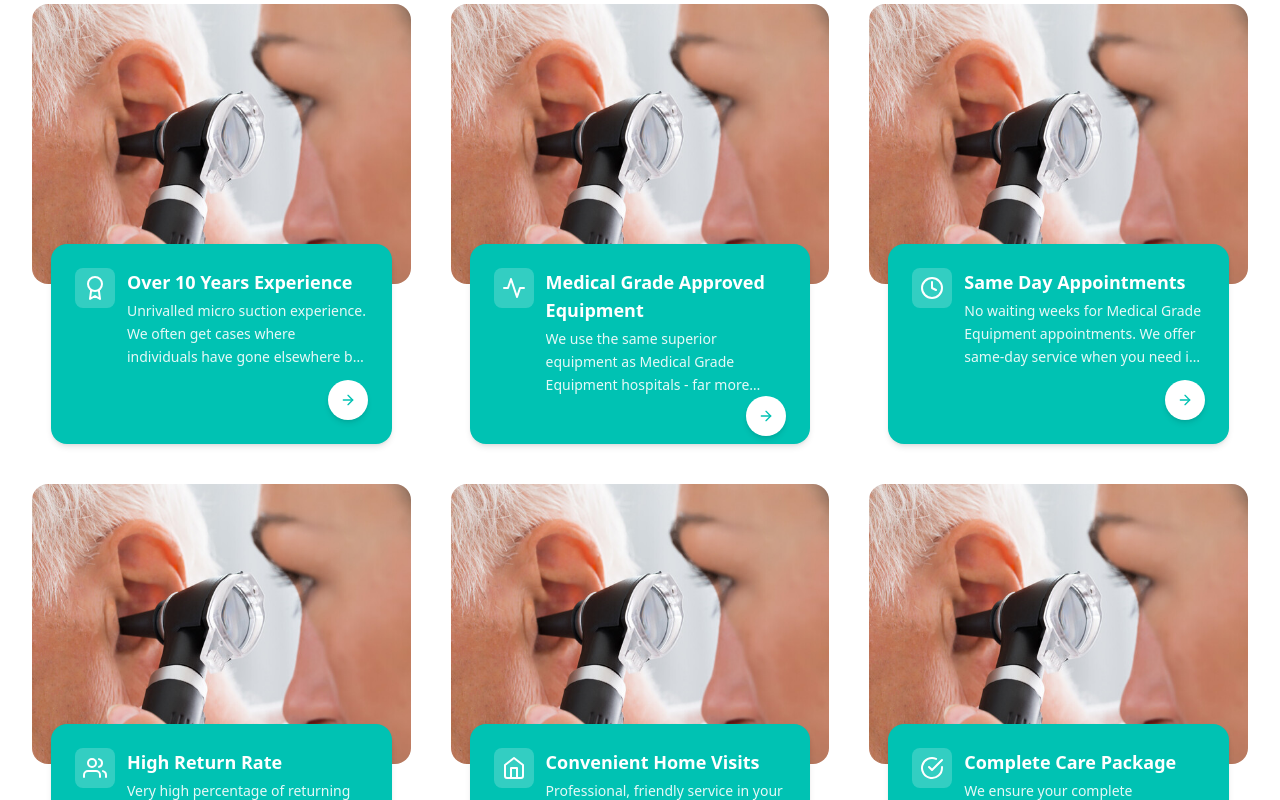
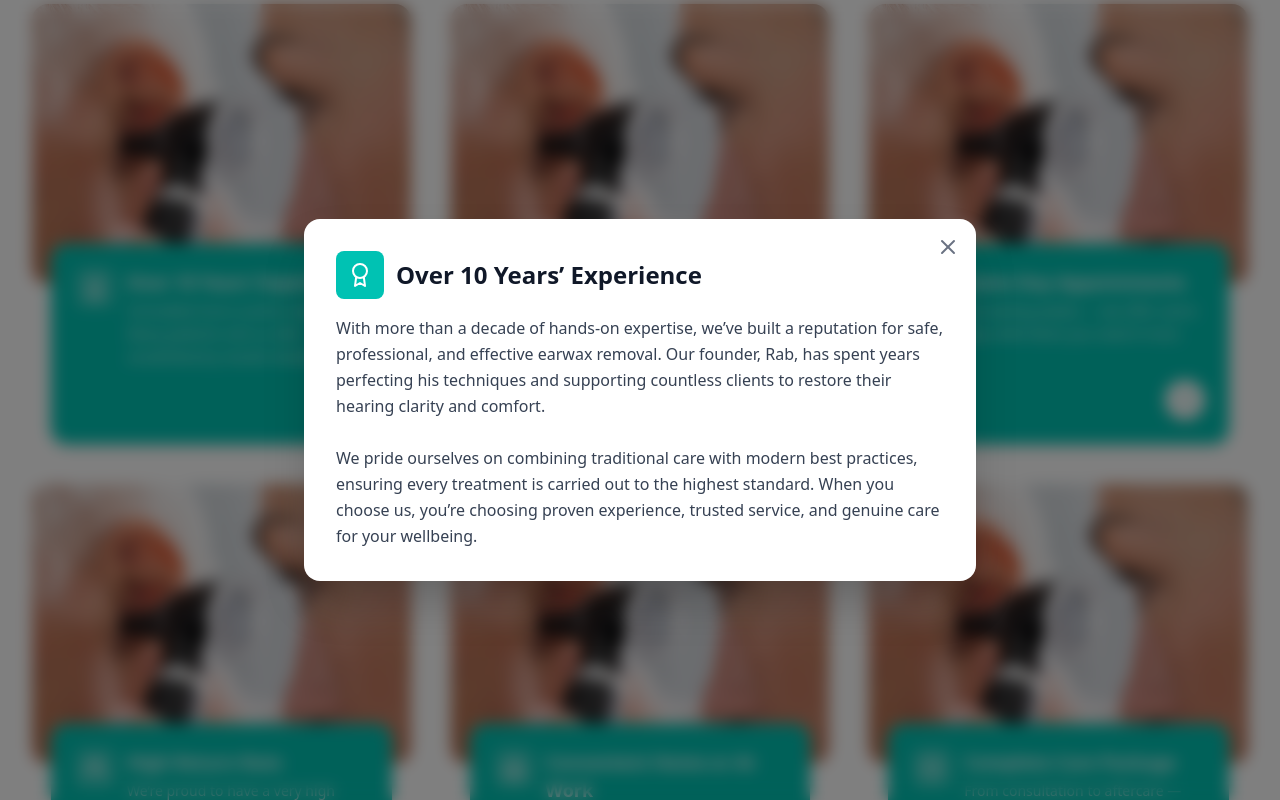
Before and after one commit to shandiru/earwego, a React (Vite) app: page / in a window 1280 px wide. Both pictures are taken after a click on the button 347 px from the left and 1292 px from the top of the page. Shown: the part 892-1692 px from the top of the page. Built offline with nearby package versions, Linux system fonts and the light colour scheme.

Commit message:
add popup

```diff
--- a/src/components/Homepage/WhyChoose.jsx
+++ b/src/components/Homepage/WhyChoose.jsx
@@ -1,6 +1,6 @@
 // src/components/WhyChoose.jsx
 "use client";
-import React, { useEffect } from "react";
+import React, { useEffect, useState } from "react";
 import {
   FiAward,
   FiClock,
@@ -9,65 +9,80 @@ import {
   FiHome,
   FiCheckCircle,
   FiArrowRight,
+  FiX,
 } from "react-icons/fi";
 import AOS from "aos";
 import "aos/dist/aos.css";
 
 const items = [
   {
-    title: "Over 10 Years Experience",
-    desc:
-      "Unrivalled micro suction experience. We often get cases where individuals have gone elsewhere but not received satisfactory results, but end up happy after visiting us.",
+    title: "Over 10 Years’ Experience",
+    short:
+      "Unrivalled micro suction experience. Many patients visit us after unsatisfactory results elsewhere.",
+    full: `With more than a decade of hands-on expertise, we’ve built a reputation for safe, professional, and effective earwax removal. Our founder, Rab, has spent years perfecting his techniques and supporting countless clients to restore their hearing clarity and comfort.
+
+We pride ourselves on combining traditional care with modern best practices, ensuring every treatment is carried out to the highest standard. When you choose us, you’re choosing proven experience, trusted service, and genuine care for your wellbeing.`,
     img: "/dental.png",
     icon: <FiAward className="w-6 h-6 text-white" />,
   },
   {
     title: "Medical Grade Approved Equipment",
-    desc:
-      "We use the same superior equipment as Medical Grade Equipment hospitals - far more efficient than high street alternatives for quicker, more comfortable procedures.",
+    short:
+      "We use superior medical-grade equipment for safe, hygienic, and precise treatments.",
+    full: `Your safety and comfort are our top priority. That’s why we only use medical grade, industry-approved equipment for every earwax removal procedure. This ensures treatments are not only highly effective but also safe, hygienic, and comfortable from start to finish.
+
+By investing in the latest approved tools, we’re able to deliver precise results while giving you peace of mind that you’re in trusted hands.`,
     img: "/dental.png",
     icon: <FiActivity className="w-6 h-6 text-white" />,
   },
   {
     title: "Same Day Appointments",
-    desc:
-      "No waiting weeks for Medical Grade Equipment appointments. We offer same-day service when you need it most, often within hours of your call.",
+    short: "No waiting weeks — we offer same-day relief when you need it most.",
+    full: `No need to wait weeks to be seen — we offer same day appointments, so you can get relief quickly and safely. Using our medical grade approved equipment, we provide fast, effective treatments without long delays, helping you get back to clear and comfortable hearing as soon as possible.`,
     img: "/dental.png",
     icon: <FiClock className="w-6 h-6 text-white" />,
   },
   {
     title: "High Return Rate",
-    desc:
-      "Very high percentage of returning happy customers who we've treated over the last few years and trust us with their ongoing ear care needs.",
+    short: "We’re proud to have a very high percentage of returning happy customers.",
+    full: `Our customers don’t just visit once — they trust us time and time again. Thanks to our professional care, comfortable treatments, and lasting results, we’re proud to have a very high percentage of returning happy customers.
+
+For us, it’s more than a service — it’s about building long-term relationships and becoming the go-to choice for safe and effective earwax removal.`,
     img: "/dental.png",
     icon: <FiUsers className="w-6 h-6 text-white" />,
   },
   {
-    title: "Convenient Home Visits",
-    desc:
-      "Professional, friendly service in your own home. No need to travel, park, or wait in clinics - we come to you.",
+    title: "Convenient Home or At Work",
+    short:
+      "Professional, friendly service at your home or workplace — stress-free care.",
+    full: `We make earwax removal simple and stress-free by bringing our professional, friendly service directly to you. Whether it’s in the comfort of your own home or at your workplace, we ensure safe, effective treatment that fits around your schedule.`,
     img: "/dental.png",
     icon: <FiHome className="w-6 h-6 text-white" />,
   },
   {
     title: "Complete Care Package",
-    desc: "We ensure your complete satisfaction and optimal hearing experience.",
+    short: "From consultation to aftercare — we’ve got you fully covered.",
+    full: `We believe in providing more than just a one-off treatment — our Complete Care Package is designed to give you everything you need for lasting peace of mind. From your initial consultation to safe, effective earwax removal and clear aftercare guidance, we cover every step of the process.
+
+With expert service, medical grade equipment, and flexible appointment options, you can be confident you’re receiving the very best care, all in one package.`,
     img: "/dental.png",
     icon: <FiCheckCircle className="w-6 h-6 text-white" />,
   },
 ];
 
 export default function WhyChoose() {
+  const [selected, setSelected] = useState(null);
+
   useEffect(() => {
     AOS.init({
-      duration: 1000, // animation duration (ms)
-      once: false, // animate every scroll
-      mirror: true, // animate on scroll up as well
+      duration: 1000,
+      once: false,
+      mirror: true,
     });
   }, []);
 
   return (
-    <section id="services" className="py-20 bg-white">
+    <section id="services" className="py-20 bg-white relative">
       <div className="max-w-7xl mx-auto px-4 sm:px-6 lg:px-8">
         {/* Heading */}
         <div className="text-center mb-16" data-aos="fade-up">
@@ -75,8 +90,9 @@ export default function WhyChoose() {
             Why Choose Ear We Go?
           </h2>
           <p className="text-lg text-[#64748b] max-w-3xl mx-auto">
-            We've helped thousands of patients who couldn't get satisfactory results elsewhere.
-            Our expertise and Medical Grade Equipment ensure you leave happy and hearing clearly.
+            We've helped thousands of patients who couldn't get satisfactory
+            results elsewhere. Our expertise and Medical Grade Equipment ensure
+            you leave happy and hearing clearly.
           </p>
         </div>
 
@@ -87,7 +103,7 @@ export default function WhyChoose() {
               key={idx}
               className="group relative flex flex-col items-center"
               data-aos="fade-up"
-              data-aos-delay={idx * 150} // staggered delay
+              data-aos-delay={idx * 150}
             >
               {/* Image */}
               <div className="w-full h-[280px] rounded-2xl overflow-hidden">
@@ -107,14 +123,17 @@ export default function WhyChoose() {
                   <div className="flex-1">
                     <h3 className="text-lg font-semibold mb-1">{item.title}</h3>
                     <p className="text-sm text-white/90 leading-relaxed line-clamp-3">
-                      {item.desc}
+                      {item.short}
                     </p>
                   </div>
                 </div>
 
                 {/* Arrow */}
                 <div className="flex justify-end">
-                  <button className="w-10 h-10 rounded-full bg-white text-[#00c2b3] flex items-center justify-center shadow-md hover:scale-110 transition">
+                  <button
+                    onClick={() => setSelected(item)}
+                    className="w-10 h-10 rounded-full bg-white text-[#00c2b3] flex items-center justify-center shadow-md hover:scale-110 transition"
+                  >
                     <FiArrowRight className="w-4 h-4" />
                   </button>
                 </div>
@@ -123,6 +142,71 @@ export default function WhyChoose() {
           ))}
         </div>
       </div>
+
+      {/* Popup Modal */}
+      {selected && (
+        <div className="fixed inset-0 z-50 flex items-center justify-center p-4">
+          {/* Background overlay */}
+          <div
+            onClick={() => setSelected(null)}
+            className="absolute inset-0 bg-black/50 backdrop-blur-sm animate-fadeIn"
+          ></div>
+
+          {/* Modal Box */}
+          <div className="relative bg-white rounded-2xl max-w-2xl w-full p-8 shadow-2xl transform transition-all animate-slideUp">
+            {/* Close button */}
+            <button
+              onClick={() => setSelected(null)}
+              className="absolute top-4 right-4 text-gray-500 hover:text-gray-900"
+            >
+              <FiX className="w-6 h-6" />
+            </button>
+
+            {/* Icon + Title */}
+            <div className="flex items-center gap-3 mb-4">
+              <div className="w-12 h-12 rounded-lg bg-[#00c2b3] flex items-center justify-center text-white">
+                {selected.icon}
+              </div>
+              <h3 className="text-2xl font-bold text-gray-900">
+                {selected.title}
+              </h3>
+            </div>
+
+            {/* Content */}
+            <p className="text-gray-700 whitespace-pre-line leading-relaxed">
+              {selected.full}
+            </p>
+          </div>
+        </div>
+      )}
+
+      {/* Tailwind Animations */}
+      <style jsx>{`
+        .animate-fadeIn {
+          animation: fadeIn 0.3s ease-in-out forwards;
+        }
+        .animate-slideUp {
+          animation: slideUp 0.4s ease-out forwards;
+        }
+        @keyframes fadeIn {
+          from {
+            opacity: 0;
+          }
+          to {
+            opacity: 1;
+          }
+        }
+        @keyframes slideUp {
+          from {
+            opacity: 0;
+            transform: translateY(40px) scale(0.95);
+          }
+          to {
+            opacity: 1;
+            transform: translateY(0) scale(1);
+          }
+        }
+      `}</style>
     </section>
   );
 }
```
